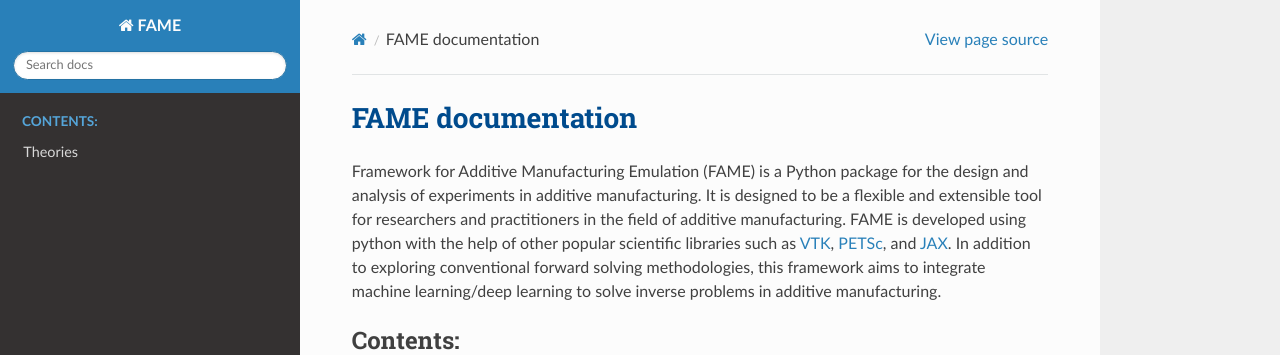
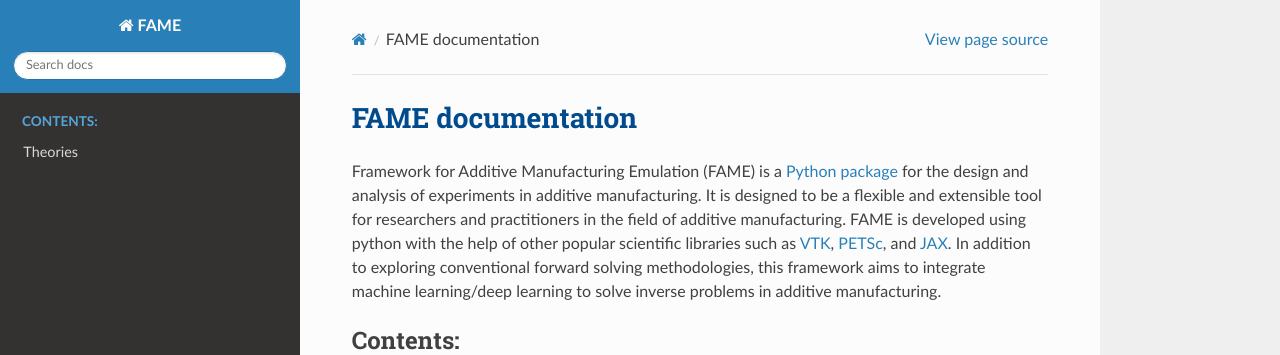
Before and after one commit to neoceph/FAME, a Sphinx documentation site: the page built from docs/source/index.rst, in a window 1280 px wide. Shown: the top 355 px of the page. Built offline with Sphinx 7.4.7 and the Read the Docs theme 3.1.0, drawn with Linux system fonts in a browser that asks for light colours; pages that are not in the unit, such as notebooks, are missing from menus; part of the change alters nothing that is shown.

```diff
--- a/docs/source/index.rst
+++ b/docs/source/index.rst
@@ -6,7 +6,7 @@
 FAME documentation
 ==================
 
-Framework for Additive Manufacturing Emulation (FAME) is a Python package for the design and analysis of experiments in additive manufacturing. It is designed to be a flexible and extensible tool for researchers and practitioners in the field of additive manufacturing. FAME is developed using python with the help of other popular scientific libraries such as `VTK <https://github.com/Kitware/VTK>`_, `PETSc <https://github.com/petsc/petsc>`_, and `JAX <https://github.com/jax-ml/jax>`_. In addition to exploring conventional forward solving methodologies, this framework aims to integrate machine learning/deep learning to solve inverse problems in additive manufacturing.
+Framework for Additive Manufacturing Emulation (FAME) is a `Python package <https://github.com/neoceph/FAME>`_ for the design and analysis of experiments in additive manufacturing. It is designed to be a flexible and extensible tool for researchers and practitioners in the field of additive manufacturing. FAME is developed using python with the help of other popular scientific libraries such as `VTK <https://github.com/Kitware/VTK>`_, `PETSc <https://github.com/petsc/petsc>`_, and `JAX <https://github.com/jax-ml/jax>`_. In addition to exploring conventional forward solving methodologies, this framework aims to integrate machine learning/deep learning to solve inverse problems in additive manufacturing.
 
 .. toctree::
    :maxdepth: 2
```
